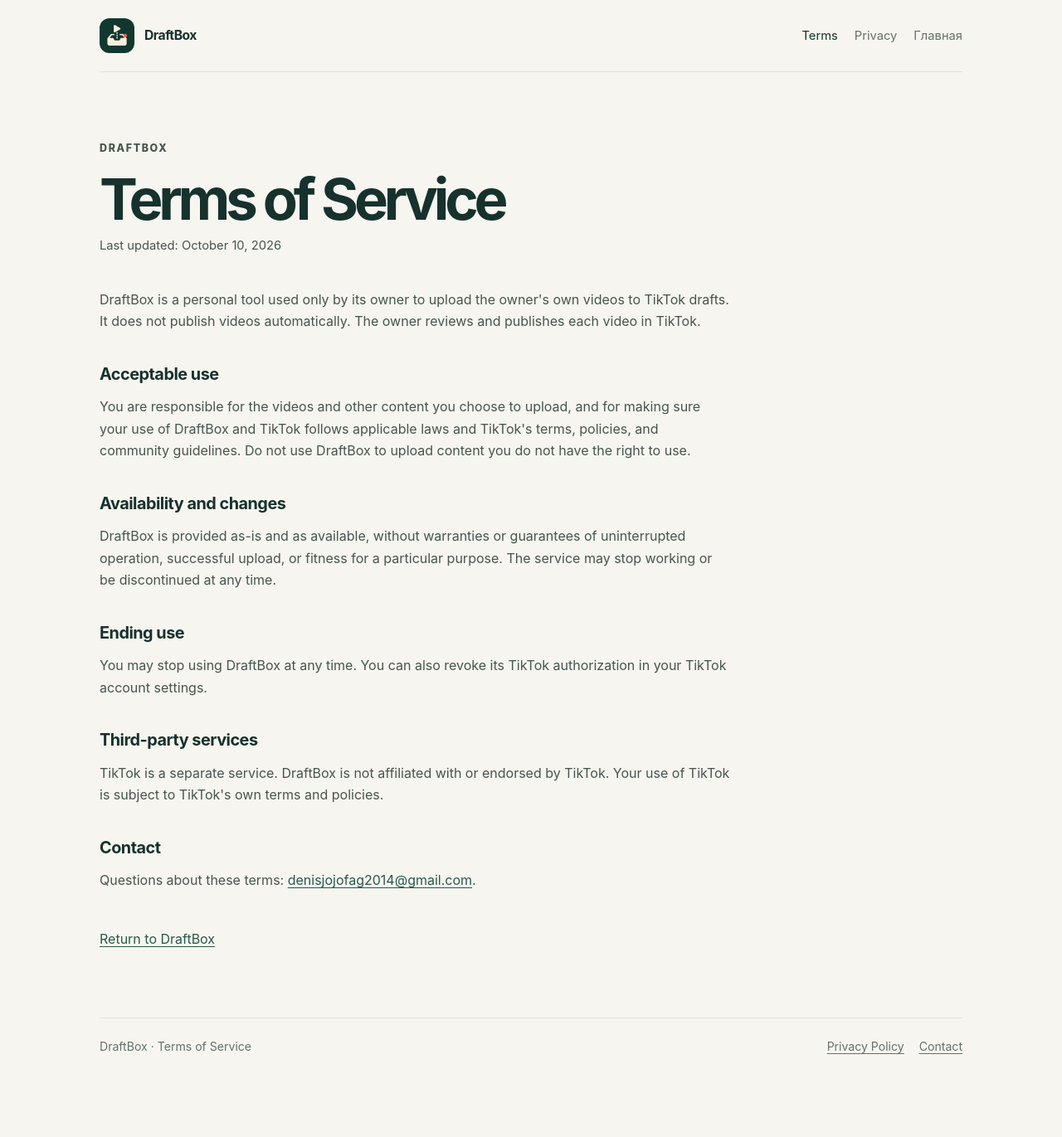
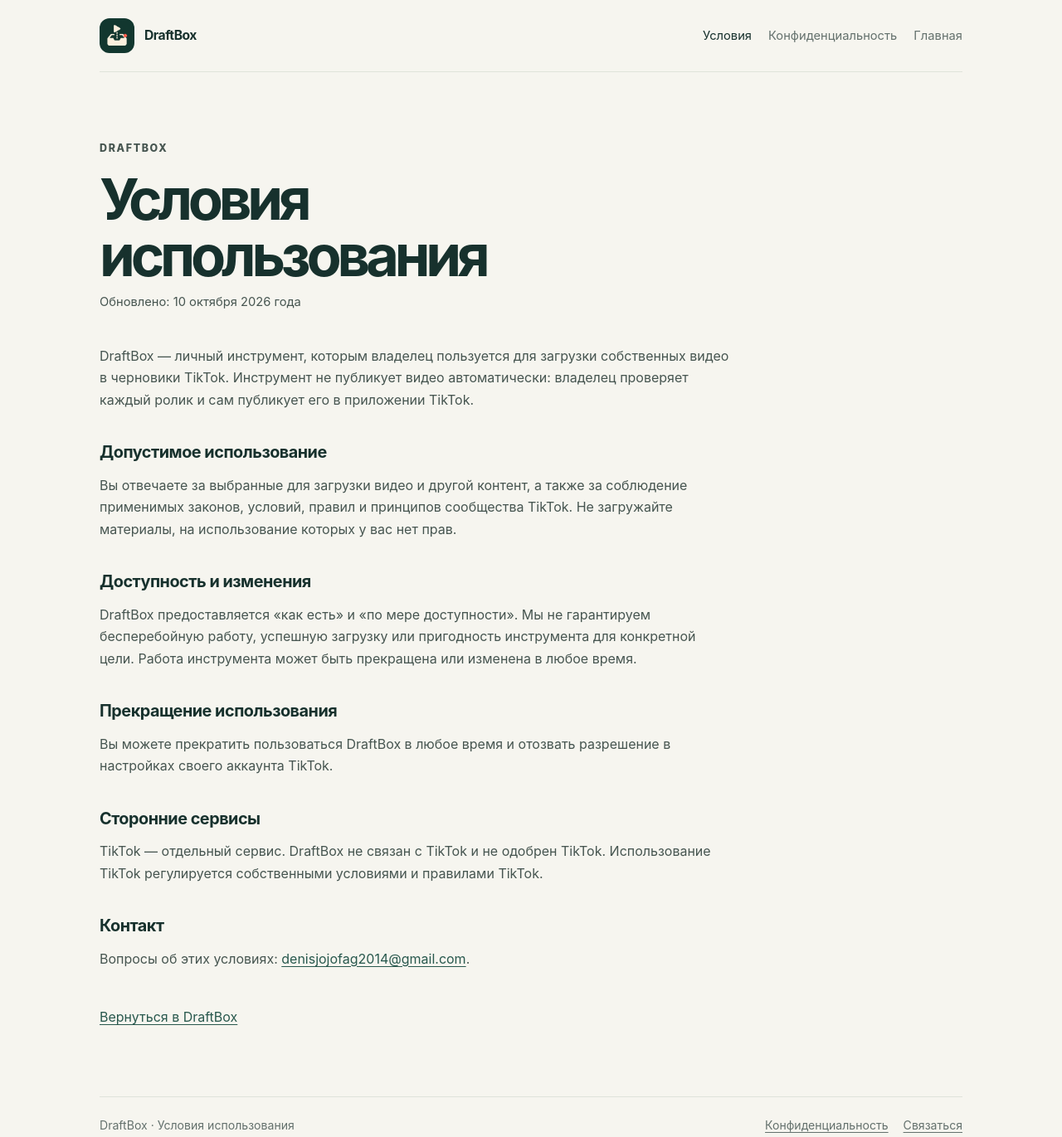
Before and after one commit to ffloppa39-dot/tiktok-poster-site, a plain HTML site: page terms.html in a window 1280 px wide. Shown: the whole page at 83% size. Before the commit the page ends 1305 px from the top, so only its background shows below. Drawn offline with Linux system fonts and the light colour scheme.

Commit message:
Translate legal pages to Russian

```diff
--- a/terms.html
+++ b/terms.html
@@ -1,55 +1,55 @@
 <!doctype html>
-<html lang="en">
+<html lang="ru">
 <head>
   <meta charset="utf-8">
   <meta name="viewport" content="width=device-width, initial-scale=1">
-  <meta name="description" content="Terms of Service for DraftBox, a personal tool for uploading the owner's videos to TikTok drafts.">
-  <title>Terms of Service — DraftBox</title>
+  <meta name="description" content="Условия использования DraftBox — личного инструмента для загрузки собственных видео в черновики TikTok.">
+  <title>Условия использования — DraftBox</title>
   <link rel="icon" type="image/png" href="app-icon.png">
   <link rel="stylesheet" href="style.css">
 </head>
 <body>
   <div class="shell">
     <header class="topbar">
-      <a class="brand" href="index.html" aria-label="DraftBox home">
+      <a class="brand" href="index.html" aria-label="Главная DraftBox">
         <img src="app-icon.png" alt="">
         <span class="brand-name">DraftBox</span>
       </a>
-      <nav class="nav" aria-label="Main navigation">
-        <a href="terms.html" aria-current="page">Terms</a>
-        <a href="privacy.html">Privacy</a>
+      <nav class="nav" aria-label="Основная навигация">
+        <a href="terms.html" aria-current="page">Условия</a>
+        <a href="privacy.html">Конфиденциальность</a>
         <a href="index.html">Главная</a>
       </nav>
     </header>
 
     <main class="page">
       <p class="eyebrow">DraftBox</p>
-      <h1>Terms of Service</h1>
-      <p class="updated">Last updated: October 10, 2026</p>
+      <h1>Условия использования</h1>
+      <p class="updated">Обновлено: 10 октября 2026 года</p>
 
-      <p>DraftBox is a personal tool used only by its owner to upload the owner's own videos to TikTok drafts. It does not publish videos automatically. The owner reviews and publishes each video in TikTok.</p>
+      <p>DraftBox — личный инструмент, которым владелец пользуется для загрузки собственных видео в черновики TikTok. Инструмент не публикует видео автоматически: владелец проверяет каждый ролик и сам публикует его в приложении TikTok.</p>
 
-      <h2>Acceptable use</h2>
-      <p>You are responsible for the videos and other content you choose to upload, and for making sure your use of DraftBox and TikTok follows applicable laws and TikTok's terms, policies, and community guidelines. Do not use DraftBox to upload content you do not have the right to use.</p>
+      <h2>Допустимое использование</h2>
+      <p>Вы отвечаете за выбранные для загрузки видео и другой контент, а также за соблюдение применимых законов, условий, правил и принципов сообщества TikTok. Не загружайте материалы, на использование которых у вас нет прав.</p>
 
-      <h2>Availability and changes</h2>
-      <p>DraftBox is provided as-is and as available, without warranties or guarantees of uninterrupted operation, successful upload, or fitness for a particular purpose. The service may stop working or be discontinued at any time.</p>
+      <h2>Доступность и изменения</h2>
+      <p>DraftBox предоставляется «как есть» и «по мере доступности». Мы не гарантируем бесперебойную работу, успешную загрузку или пригодность инструмента для конкретной цели. Работа инструмента может быть прекращена или изменена в любое время.</p>
 
-      <h2>Ending use</h2>
-      <p>You may stop using DraftBox at any time. You can also revoke its TikTok authorization in your TikTok account settings.</p>
+      <h2>Прекращение использования</h2>
+      <p>Вы можете прекратить пользоваться DraftBox в любое время и отозвать разрешение в настройках своего аккаунта TikTok.</p>
 
-      <h2>Third-party services</h2>
-      <p>TikTok is a separate service. DraftBox is not affiliated with or endorsed by TikTok. Your use of TikTok is subject to TikTok's own terms and policies.</p>
+      <h2>Сторонние сервисы</h2>
+      <p>TikTok — отдельный сервис. DraftBox не связан с TikTok и не одобрен TikTok. Использование TikTok регулируется собственными условиями и правилами TikTok.</p>
 
-      <h2>Contact</h2>
-      <p>Questions about these terms: <a href="mailto:denisjojofag2014@gmail.com">denisjojofag2014@gmail.com</a>.</p>
+      <h2>Контакт</h2>
+      <p>Вопросы об этих условиях: <a href="mailto:denisjojofag2014@gmail.com">denisjojofag2014@gmail.com</a>.</p>
 
-      <footer><a href="index.html">Return to DraftBox</a></footer>
+      <footer><a href="index.html">Вернуться в DraftBox</a></footer>
     </main>
 
     <footer class="footer">
-      <span>DraftBox · Terms of Service</span>
-      <div class="footer-links"><a href="privacy.html">Privacy Policy</a><a href="mailto:denisjojofag2014@gmail.com">Contact</a></div>
+      <span>DraftBox · Условия использования</span>
+      <div class="footer-links"><a href="privacy.html">Конфиденциальность</a><a href="mailto:denisjojofag2014@gmail.com">Связаться</a></div>
     </footer>
   </div>
 </body>
```
Also changed, not shown: privacy.html (+25 -25 lines).
